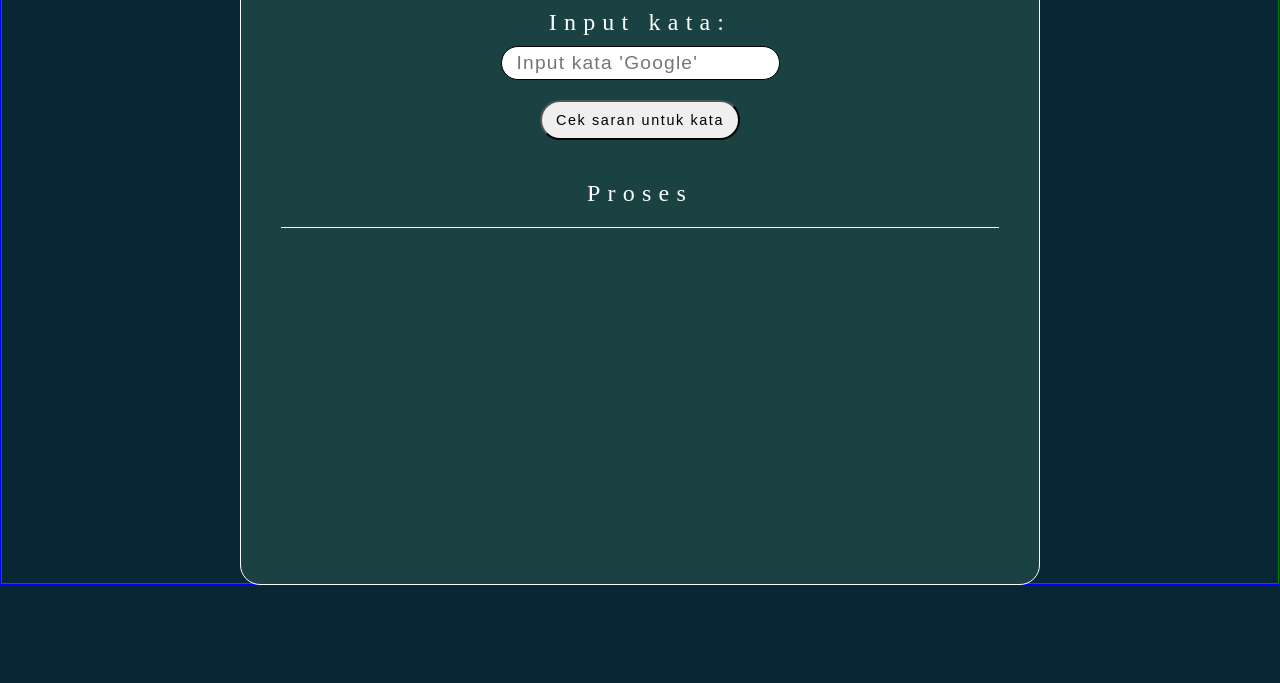
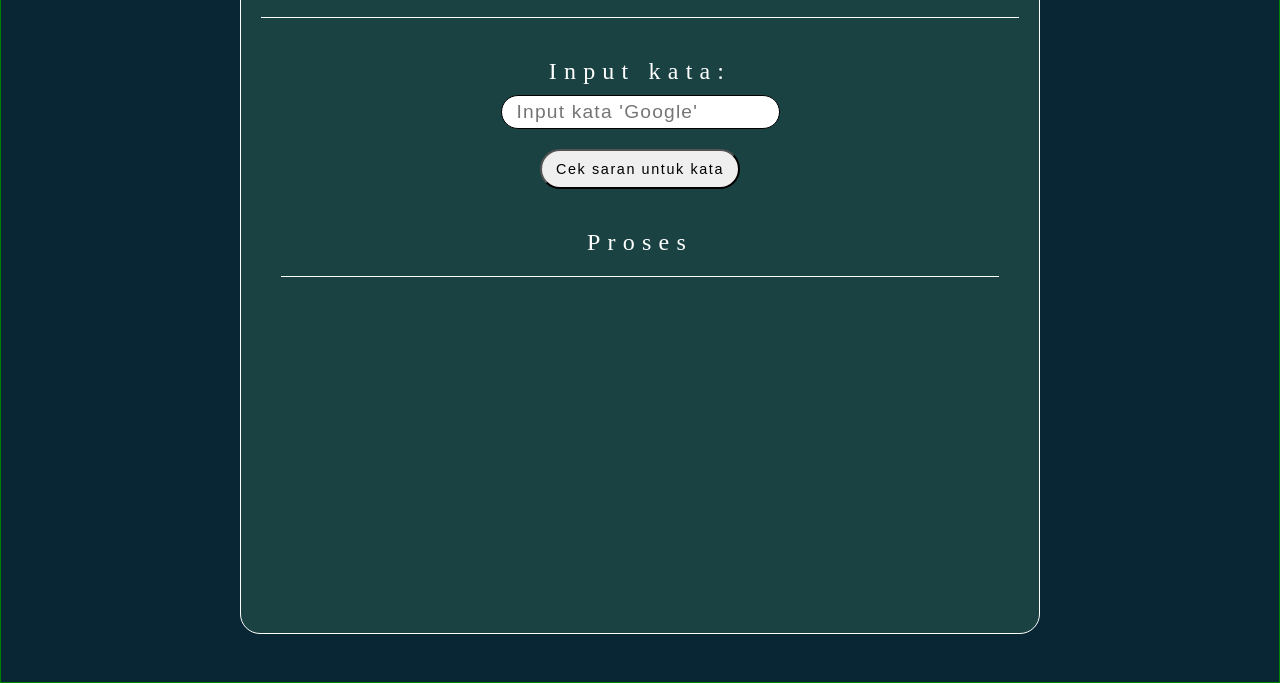
Before and after one commit to SyawalN/mesin-turing-saran-kata, a plain HTML site: page index.html in a window 1280 px wide. Shown: the part 215-898 px from the top of the page. Before the commit the page ends 800 px from the top, so only its background shows below. Drawn offline with Linux system fonts and the light colour scheme.

Commit message:
replace files styles.css

```diff
--- a/styles.css
+++ b/styles.css
@@ -5,7 +5,6 @@
 }
 
 body {
-    border: 1px solid blue;
     width: 100vw;
     height: 100vh;
     color: white;
@@ -16,8 +15,11 @@ body {
     display: flex;
     align-items: center;
     justify-content: center;
+    flex-wrap: wrap;
     border: 1px solid green;
-    height: 100%;
+    width: 100%;
+    height: auto;
+    padding: 3em 0;
 }
 
 .content-box {
```
